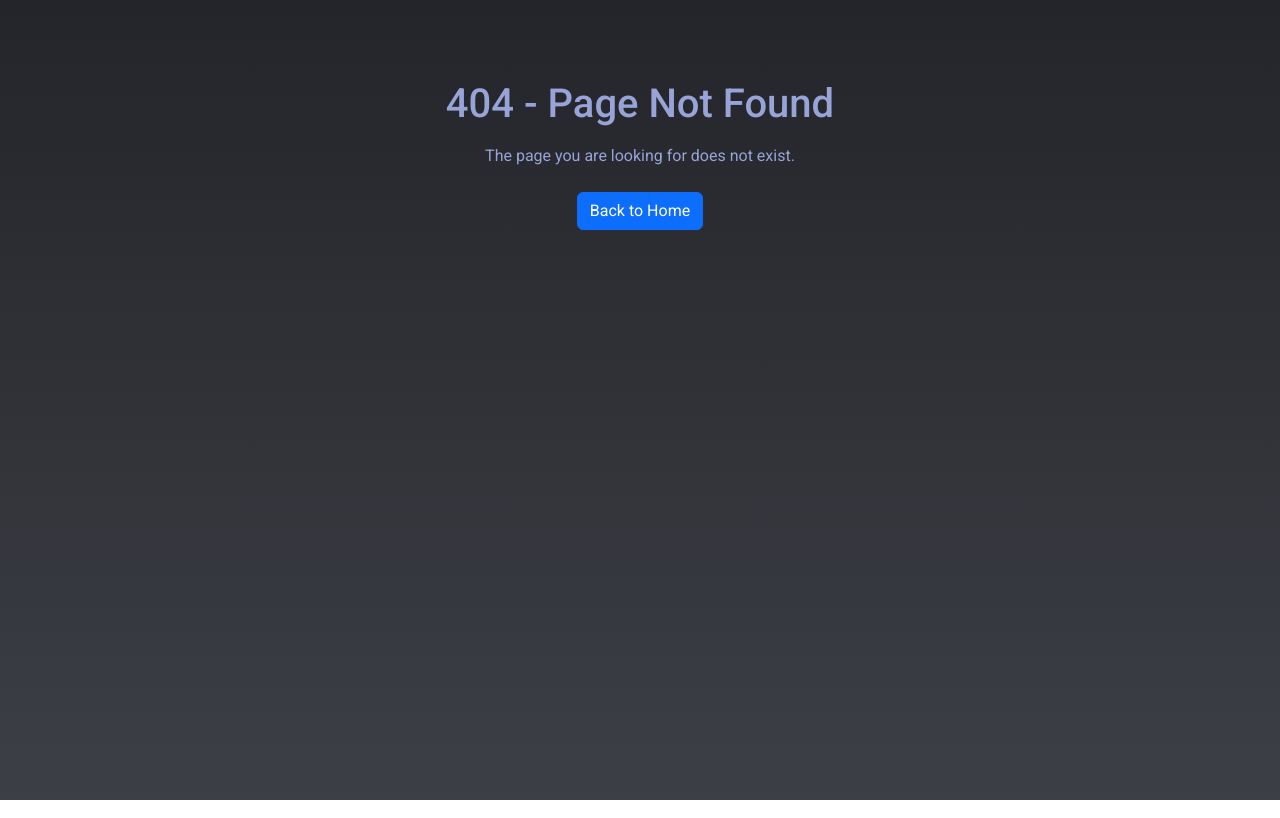
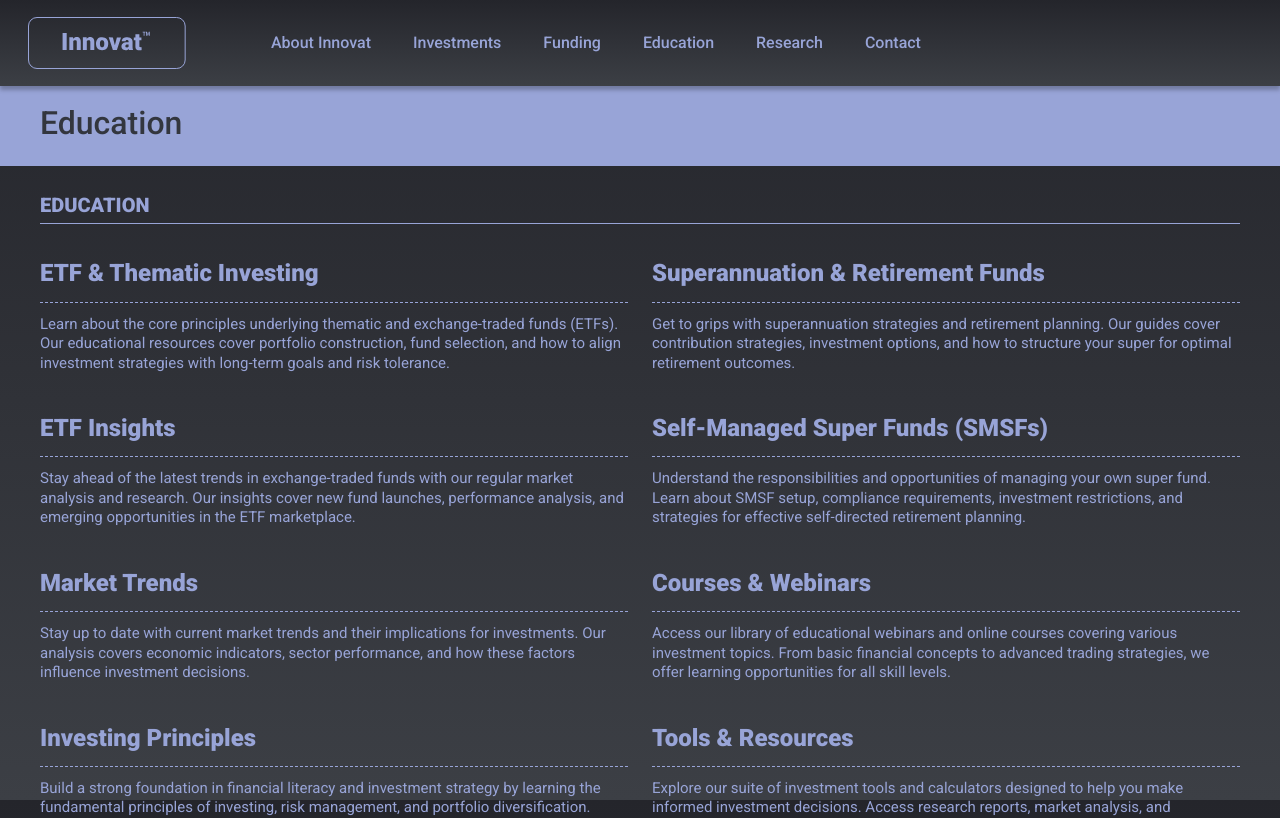
Before and after one commit to suhag-alamin/innovation, a React (Vite) app: page /education in a window 1280 px wide. Before the commit this address had no page. Shown: the top 818 px of the page. Built offline with nearby package versions, Linux system fonts and the light colour scheme.

Commit message:
education

```diff
--- a/src/App.jsx
+++ b/src/App.jsx
@@ -12,6 +12,7 @@ import Funds from "./pages/Funds";
 import ExchangeTraded from "./pages/ExchangeTraded";
 import Investments from "./pages/Investments";
 import Funding from "./pages/Funding";
+import Education from "./pages/Education";
 
 const App = () => {
   return (
@@ -71,6 +72,14 @@ const App = () => {
                 }
               />
               <Route
+                path="/education"
+                element={
+                  <Layout>
+                    <Education />
+                  </Layout>
+                }
+              />
+              <Route
                 path="/terms"
                 element={
                   <Layout>
--- a/src/components/Layout/Navbar.jsx
+++ b/src/components/Layout/Navbar.jsx
@@ -61,7 +61,7 @@ const NavLinkComponent = ({ closeOffcanvas }) => (
     <Nav.Link href="/funds" onClick={closeOffcanvas}>
       Funding
     </Nav.Link>
-    <Nav.Link href="/" onClick={closeOffcanvas}>
+    <Nav.Link href="/education" onClick={closeOffcanvas}>
       Education
     </Nav.Link>
     <Nav.Link href="/" onClick={closeOffcanvas}>
--- /dev/null
+++ b/src/components/ui/education/EducationSection.jsx
@@ -0,0 +1,88 @@
+import { Container, Row, Col } from "react-bootstrap";
+
+const EducationSection = () => {
+  const educationContent = {
+    leftColumn: [
+      {
+        title: "ETF & Thematic Investing",
+        description:
+          "Learn about the core principles underlying thematic and exchange-traded funds (ETFs). Our educational resources cover portfolio construction, fund selection, and how to align investment strategies with long-term goals and risk tolerance.",
+      },
+      {
+        title: "ETF Insights",
+        description:
+          "Stay ahead of the latest trends in exchange-traded funds with our regular market analysis and research. Our insights cover new fund launches, performance analysis, and emerging opportunities in the ETF marketplace.",
+      },
+      {
+        title: "Market Trends",
+        description:
+          "Stay up to date with current market trends and their implications for investments. Our analysis covers economic indicators, sector performance, and how these factors influence investment decisions.",
+      },
+      {
+        title: "Investing Principles",
+        description:
+          "Build a strong foundation in financial literacy and investment strategy by learning the fundamental principles of investing, risk management, and portfolio diversification.",
+      },
+      {
+        title: "Glossary & Terms",
+        description:
+          "Access our comprehensive glossary of financial and investment terms to help you better understand market terminology, financial concepts, and investment technology.",
+      },
+    ],
+    rightColumn: [
+      {
+        title: "Superannuation & Retirement Funds",
+        description:
+          "Get to grips with superannuation strategies and retirement planning. Our guides cover contribution strategies, investment options, and how to structure your super for optimal retirement outcomes.",
+      },
+      {
+        title: "Self-Managed Super Funds (SMSFs)",
+        description:
+          "Understand the responsibilities and opportunities of managing your own super fund. Learn about SMSF setup, compliance requirements, investment restrictions, and strategies for effective self-directed retirement planning.",
+      },
+      {
+        title: "Courses & Webinars",
+        description:
+          "Access our library of educational webinars and online courses covering various investment topics. From basic financial concepts to advanced trading strategies, we offer learning opportunities for all skill levels.",
+      },
+      {
+        title: "Tools & Resources",
+        description:
+          "Explore our suite of investment tools and calculators designed to help you make informed investment decisions. Access research reports, market analysis, and educational materials.",
+      },
+    ],
+  };
+
+  return (
+    <div className="education-section">
+      <div className="section-header">
+        <Container>
+          <h2>Education</h2>
+        </Container>
+      </div>
+      <Container>
+        <h3 className="sub-section-header">Education</h3>
+        <Row>
+          <Col lg={6}>
+            {educationContent.leftColumn.map((item, index) => (
+              <div key={index} className="education-category">
+                <h3>{item.title}</h3>
+                <p>{item.description}</p>
+              </div>
+            ))}
+          </Col>
+          <Col lg={6}>
+            {educationContent.rightColumn.map((item, index) => (
+              <div key={index} className="education-category">
+                <h3>{item.title}</h3>
+                <p>{item.description}</p>
+              </div>
+            ))}
+          </Col>
+        </Row>
+      </Container>
+    </div>
+  );
+};
+
+export default EducationSection;
--- /dev/null
+++ b/src/pages/Education.jsx
@@ -0,0 +1,11 @@
+import EducationSection from "../components/ui/education/EducationSection";
+import "../styles/education.scss";
+const Education = () => {
+  return (
+    <div>
+      <EducationSection />
+    </div>
+  );
+};
+
+export default Education;
--- /dev/null
+++ b/src/styles/education.scss
@@ -0,0 +1,49 @@
+@import "../styles/index.scss";
+
+.education-section {
+  padding-bottom: 3rem;
+
+  .section-header {
+    background: $color0;
+    color: #33363e;
+    font-size: 36px;
+    font-weight: 700;
+    line-height: 120%;
+    padding: 24px 0;
+    margin-bottom: 27px;
+    h2 {
+      margin: 0;
+    }
+  }
+
+  .sub-section-header {
+    color: $color0;
+    font-size: 20px;
+    font-weight: 900;
+    line-height: 120%;
+    text-transform: uppercase;
+    padding-bottom: 6px;
+    margin-bottom: 34px;
+    border-bottom: 1px solid $color0;
+  }
+  .education-category {
+    margin-bottom: 40px;
+
+    h3 {
+      color: $color0;
+      font-size: 24px;
+      font-weight: 900;
+      line-height: 130%;
+      padding-bottom: 12px;
+      margin-bottom: 12px;
+      border-bottom: 1px dashed $color0;
+    }
+
+    p {
+      color: $color0;
+      font-size: 15px;
+      font-weight: 400;
+      line-height: 130%;
+    }
+  }
+}
```
